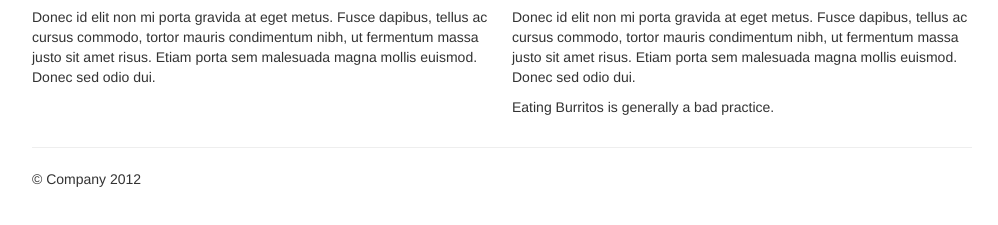
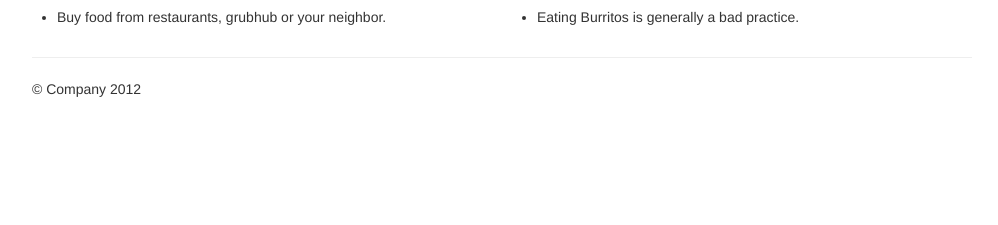
Before and after one commit to raimo/the-best-and-bad-practices, a website: page public/index.html in a window 1280 px wide. Shown: the part 253-478 px from the top of the page, without its empty margins (138-1136 px from the left). Drawn offline with Linux system fonts and the light colour scheme.

Commit message:
Update practices

```diff
--- a/public/index.html
+++ b/public/index.html
@@ -37,12 +37,15 @@
       <div class="row">
         <div class="span6">
           <h2>The Best Practices</h2>
-          <p>Donec id elit non mi porta gravida at eget metus. Fusce dapibus, tellus ac cursus commodo, tortor mauris condimentum nibh, ut fermentum massa justo sit amet risus. Etiam porta sem malesuada magna mollis euismod. Donec sed odio dui. </p>
+          <ul>
+            <li>Buy food from restaurants, grubhub or your neighbor.</li>
+          </ul>
         </div>
         <div class="span6">
           <h2>Bad Practices</h2>
-          <p>Donec id elit non mi porta gravida at eget metus. Fusce dapibus, tellus ac cursus commodo, tortor mauris condimentum nibh, ut fermentum massa justo sit amet risus. Etiam porta sem malesuada magna mollis euismod. Donec sed odio dui. </p>
-          <p>Eating Burritos is generally a bad practice.</p>
+          <ul>
+            <li>Eating Burritos is generally a bad practice.</li>
+          </ul>
        </div>
       </div>
 
```
